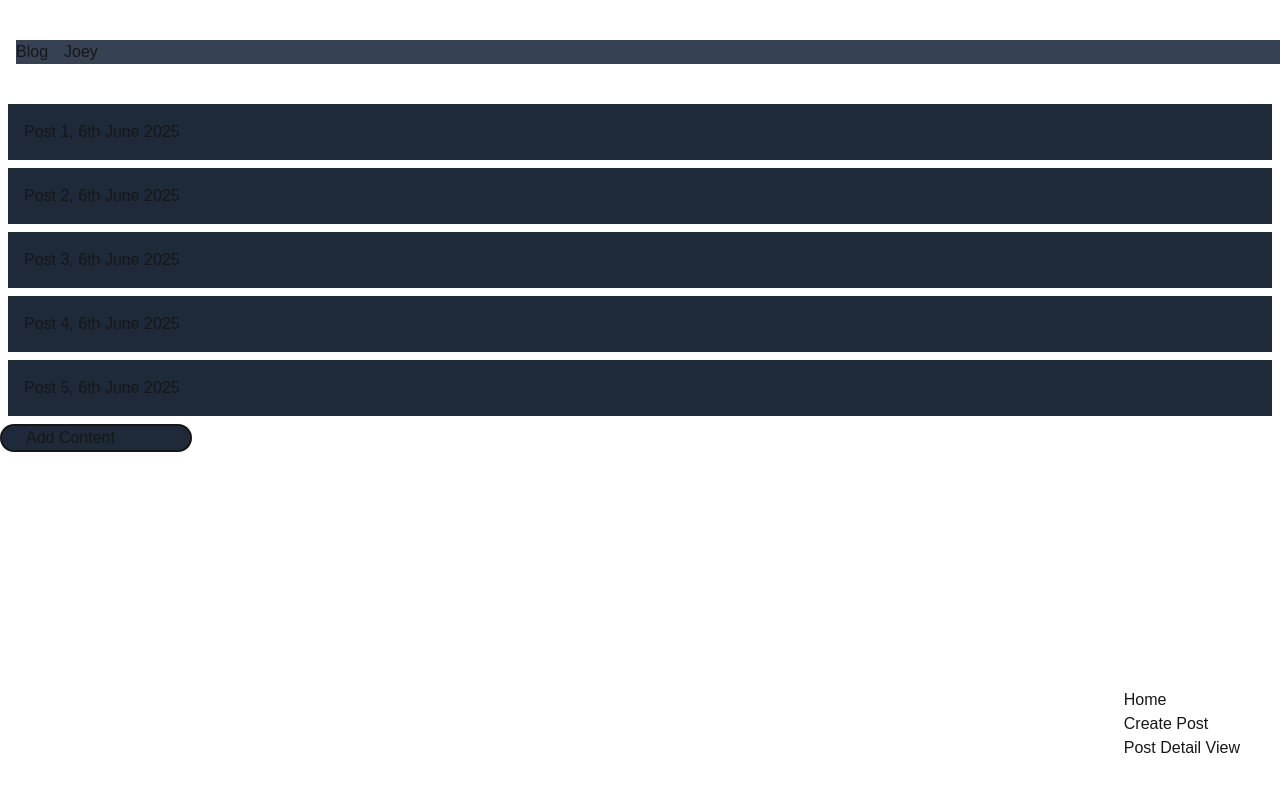
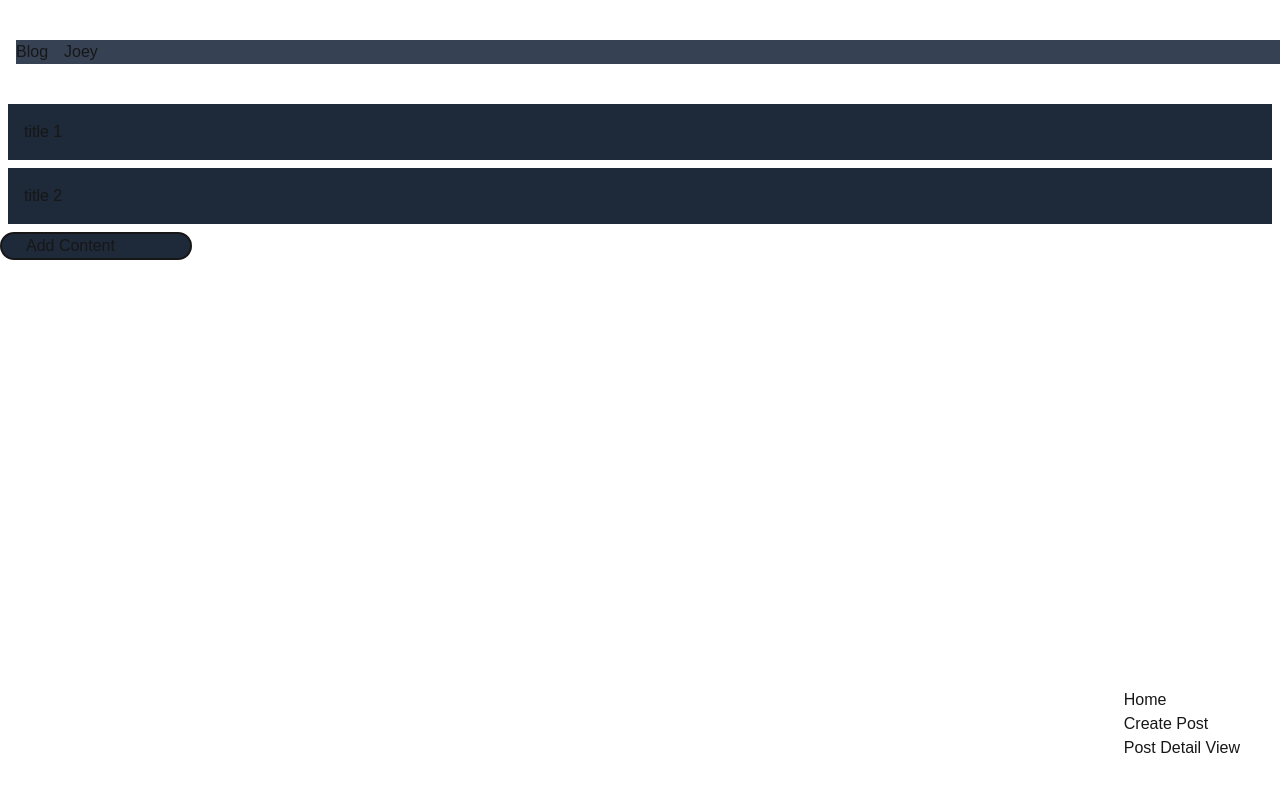
Before and after one commit to KoreanJoey/Blog, a Next.js app: page / in a window 1280 px wide. Shown: the top 792 px of the page. Built offline with nearby package versions, Linux system fonts and the light colour scheme.

Commit message:
#10-Bring the posts from server

```diff
--- a/src/app/content/page.tsx
+++ b/src/app/content/page.tsx
@@ -36,7 +36,7 @@ export default function CreateContent() {
       content,
     };
 
-    fetch("/api/posts", {
+    fetch("/api/posts/", {
       method: "POST",
       headers: {
         "Content-type": "applicaiton/json",
--- a/src/app/page.tsx
+++ b/src/app/page.tsx
@@ -1,40 +1,62 @@
+"use client";
+
 import Link from "next/link";
 import Header from "../components/header";
+import { useEffect, useState } from "react";
 
 export default function Home() {
-  const postList = [
-    {
-      title: "Post 1",
-      date: "6th June 2025",
-    },
-    {
-      title: "Post 2",
-      date: "6th June 2025",
-    },
-    {
-      title: "Post 3",
-      date: "6th June 2025",
-    },
-    {
-      title: "Post 4",
-      date: "6th June 2025",
-    },
-    {
-      title: "Post 5",
-      date: "6th June 2025",
-    },
-  ];
+  // const postList = [
+  //   {
+  //     title: "Post 1",
+  //     date: "6th June 2025",
+  //   },
+  //   {
+  //     title: "Post 2",
+  //     date: "6th June 2025",
+  //   },
+  //   {
+  //     title: "Post 3",
+  //     date: "6th June 2025",
+  //   },
+  //   {
+  //     title: "Post 4",
+  //     date: "6th June 2025",
+  //   },
+  //   {
+  //     title: "Post 5",
+  //     date: "6th June 2025",
+  //   },
+  // ];
+
+  interface Post {
+    title: string;
+    content: string;
+  }
+
+ const [postList, setPostList] = useState<Post[]>([]);
+
+  useEffect(() => {
+    fetch("/api/posts")
+      .then((res) => {
+        console.log("res", res);
+
+        return res.json();
+      })
+      .then((data) => {
+        console.log("data", data)
+        setPostList(data.data)
+      })
+      .catch((e) => console.log(e));
+  }, []);
 
   return (
     <>
-      <Header/>
+      <Header />
 
       <ul>
         {postList.map((post, index) => (
           <div className="m-2 p-4 bg-gray-800" key={index}>
-            <Link href={`/${index}`}>
-              {post.title}, {post.date}
-            </Link>
+            <Link href={`/${index}`}>{post.title}</Link>
           </div>
         ))}
       </ul>
```
Also changed, not shown: 1 other file (tests, documents, lock files or other folders).
